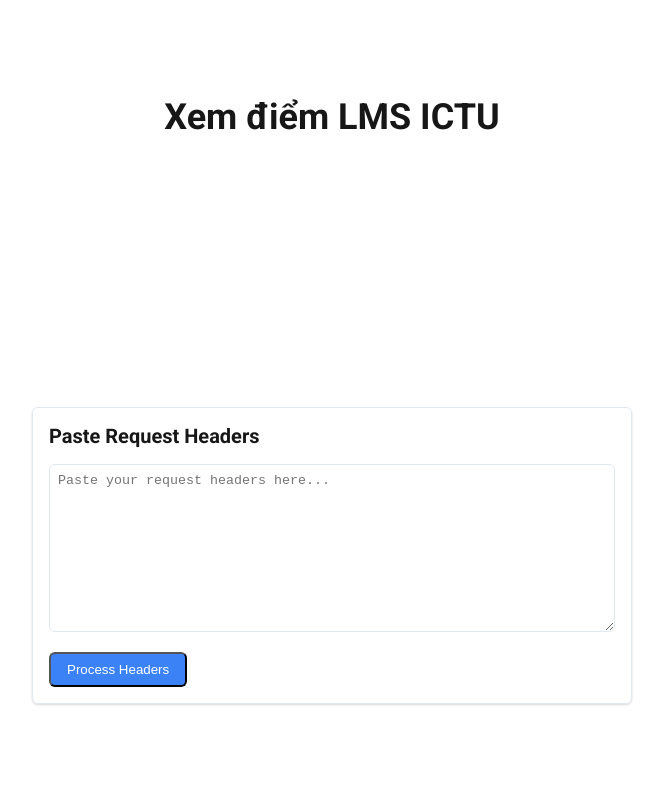
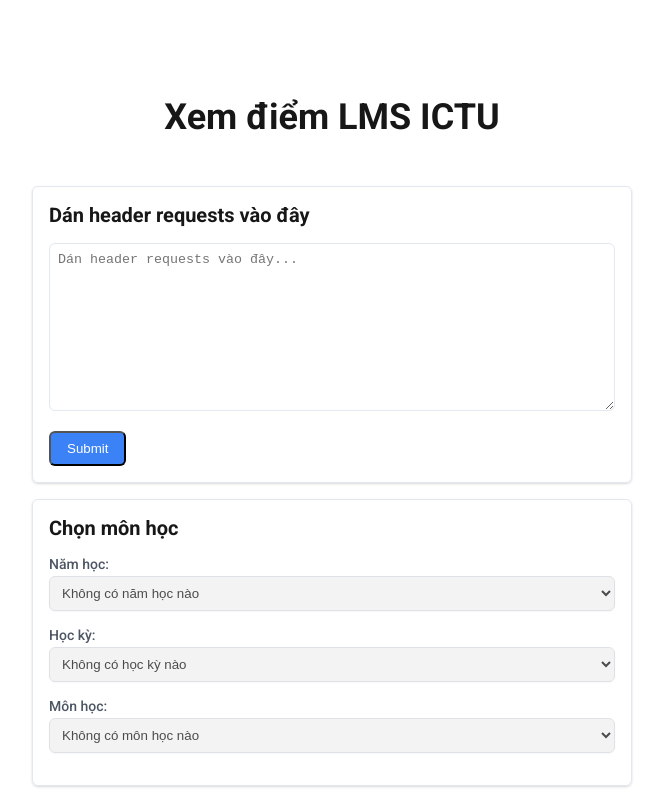
Before and after one commit to hieu356xz/xem-diem-lms, a Next.js app: page / in a window 1280 px wide. Shown: the top 800 px of the page, without its empty margins (308-971 px from the left). Built offline with nearby package versions, Linux system fonts and the light colour scheme.

Commit message:
Refactor with AI, and using react-query to fetching datat

```diff
--- a/package.json
+++ b/package.json
@@ -12,6 +12,7 @@
     "@emotion/react": "^11.14.0",
     "@emotion/styled": "^11.14.1",
     "@mui/material": "^7.2.0",
+    "@tanstack/react-query": "^5.83.0",
     "crc-32": "^1.2.2",
     "moment": "^2.30.1",
     "next": "15.4.1",
--- a/src/app/actions/process.ts
+++ b/src/app/actions/process.ts
@@ -2,15 +2,11 @@
 
 import getICTUQueryParams from "@/utils/get_ictu_query_params";
 import { fetcher } from "./fetcher";
-import { UserProfileResponse } from "../types";
+import { UserProfileResponse, ProcessHeadersResult } from "../types";
 
 export async function processHeaders(
   headersString: string
-): Promise<{
-  headers: Record<string, string>;
-  studentId: number | null;
-  classId: number | null;
-}> {
+): Promise<ProcessHeadersResult> {
   const lines = headersString
     .split("\n")
     .map((line) => line.trim())
@@ -49,11 +45,21 @@
 
   // If studentId is still null, fetch it from the user-profile endpoint
   if (studentId === null) {
-    const userProfile = await fetcher<UserProfileResponse>("user-profile/", {
-      headers,
-    });
-    if (userProfile && userProfile.data && userProfile.data.length > 0) {
-      studentId = userProfile.data[0].id;
+    try {
+      const userProfile = await fetcher<UserProfileResponse>("user-profile/", {
+        headers,
+      });
+
+      if (userProfile && userProfile.data && userProfile.data.length > 0) {
+        studentId = userProfile.data[0].id;
+      } else {
+        // If fetcher returns null or data is empty, it means no user profile found or an issue occurred.
+        // Since fetcher now throws on HTTP errors, this case handles valid responses with no data.
+        throw new Error("Không tìm thấy thông tin sinh viên.");
+      }
+    } catch (error: any) {
+      // Re-throw the error from fetcher or a new error with more context
+      throw new Error(`Đã có lỗi xảy ra: ${error.message || error}`);
     }
   }
 
--- a/src/app/layout.tsx
+++ b/src/app/layout.tsx
@@ -1,5 +1,6 @@
 import type { Metadata } from "next";
 import { Roboto, Roboto_Mono } from "next/font/google";
+import { Provider } from "@/components/Provider";
 import "./globals.css";
 
 const roboto = Roboto({
@@ -25,7 +26,7 @@
   return (
     <html lang="en">
       <body className={`${roboto.variable} ${robotoMono.variable}`}>
-        {children}
+        <Provider>{children}</Provider>
       </body>
     </html>
   );
--- a/src/app/page.tsx
+++ b/src/app/page.tsx
@@ -1,6 +1,6 @@
 "use client";
 
-import { useState } from "react";
+import { useState, useEffect } from "react";
 import HeaderInput from "@/components/HeaderInput";
 import ClassSelector from "@/components/ClassSelector";
 import TestResultsDisplay from "@/components/TestResultsDisplay";
@@ -10,6 +10,11 @@
   const [studentId, setStudentId] = useState<number | null>(null);
   const [classId, setClassId] = useState<number | null>(null);
   const [className, setClassName] = useState<string | null>(null);
+  // const [hasMounted, setHasMounted] = useState(false);
+
+  // useEffect(() => {
+  //   setHasMounted(true);
+  // }, []);
 
   const handleHeadersProcessed = (
     processedHeaders: Record<string, string>,
@@ -26,32 +31,38 @@
     selectedClassName: string
   ) => {
     setClassId(selectedClassId);
-    setClassName(selectedClassName);
+    // setClassName(selectedClassName);
   };
+
+  // console.log("Headers:", headers);
+  // console.log("Student ID:", studentId);
+  // console.log("Class ID:", classId);
+
+  // if (!hasMounted) {
+  //   return null; // Render nothing on the server, or a loading spinner
+  // }
 
   return (
     <main className="main-container">
       <h1 className="main-heading">Xem điểm LMS ICTU</h1>
 
-      {!studentId && (
-        <HeaderInput onHeadersProcessed={handleHeadersProcessed} />
-      )}
+      {<HeaderInput onHeadersProcessed={handleHeadersProcessed} />}
 
-      {studentId && !classId && (
+      {
         <ClassSelector
           headers={headers}
           studentId={studentId}
           onClassSelected={handleClassSelected}
         />
-      )}
+      }
 
-      {studentId && classId && className && (
+      {
         <TestResultsDisplay
           headers={headers}
           classId={classId}
           className={className}
         />
-      )}
+      }
     </main>
   );
 }
--- a/src/components/ClassSelector.tsx
+++ b/src/components/ClassSelector.tsx
@@ -3,16 +3,12 @@
 import { useState, useEffect } from "react";
 import { getAllClasses, getClassDetails } from "@/app/actions/classes";
 import { ClassStudentData, ClassDetailData } from "@/app/types";
+import { useQuery } from "@tanstack/react-query";
 
 type ClassSelectorProps = {
   headers: Record<string, string>;
-  studentId: number;
+  studentId: number | null;
   onClassSelected: (classId: number, className: string) => void;
-};
-
-type SelectOption = {
-  value: string | number;
-  label: string;
 };
 
 export default function ClassSelector({
@@ -20,82 +16,82 @@
   studentId,
   onClassSelected,
 }: ClassSelectorProps) {
-  const [allClasses, setAllClasses] = useState<ClassStudentData[]>([]);
   const [selectedYear, setSelectedYear] = useState<string>("");
   const [selectedSemester, setSelectedSemester] = useState<number | null>(null);
   const [selectedClassId, setSelectedClassId] = useState<number | null>(null);
-  const [loading, setLoading] = useState(true);
-  const [error, setError] = useState<string | null>(null);
+
+  const {
+    data: allClasses,
+    isLoading: isLoadingClasses,
+    error: classesError,
+  } = useQuery<ClassStudentData[]>({
+    queryKey: ["classes", headers, studentId],
+    queryFn: async () => {
+      if (!headers || !studentId) return [];
+      const response = await getAllClasses(headers, studentId);
+      return response?.data || [];
+    },
+    enabled: !!headers && studentId !== null,
+  });
+
+  const {
+    data: classDetails,
+    isLoading: isLoadingClassDetails,
+    error: classDetailsError,
+  } = useQuery<ClassDetailData>({
+    queryKey: ["classDetails", selectedClassId, headers],
+    queryFn: async () => {
+      if (!selectedClassId || !headers) {
+        throw new Error("Class ID or headers are missing.");
+      }
+      const response = await getClassDetails(headers, selectedClassId);
+      if (!response?.data) {
+        throw new Error("Failed to fetch class details.");
+      }
+      return response.data;
+    },
+    enabled: !!selectedClassId && !!headers,
+  });
 
   useEffect(() => {
-    const fetchClasses = async () => {
-      setLoading(true);
-      setError(null);
-      try {
-        const response = await getAllClasses(headers, studentId);
-        if (response && response.data) {
-          setAllClasses(response.data);
-        } else {
-          setError("Failed to fetch classes.");
+    if (selectedClassId && classDetails) {
+      onClassSelected(selectedClassId, classDetails.name);
     }
-      } catch (err: any) {
-        setError(
-          err.message || "An unknown error occurred while fetching classes."
-        );
-      } finally {
-        setLoading(false);
-      }
-    };
+  }, [selectedClassId, classDetails, onClassSelected]);
 
-    if (studentId && Object.keys(headers).length > 0) {
-      fetchClasses();
-    }
-  }, [headers, studentId]);
-
-  const years = Array.from(new Set(allClasses.map((c) => c.namhoc))).map(
+  const years = Array.from(new Set(allClasses?.map((c) => c.namhoc))).map(
     (year) => ({ value: year, label: year })
   );
 
   const semesters = Array.from(
     new Set(
-      allClasses.filter((c) => c.namhoc === selectedYear).map((c) => c.hocky)
+      allClasses?.filter((c) => c.namhoc === selectedYear).map((c) => c.hocky)
     )
   )
     .sort((a, b) => a - b)
     .map((semester) => ({ value: semester, label: `Học kỳ ${semester}` }));
 
   const classesForSelection = allClasses
-    .filter((c) => c.namhoc === selectedYear && c.hocky === selectedSemester)
+    ?.filter((c) => c.namhoc === selectedYear && c.hocky === selectedSemester)
     .map((c) => ({ value: c.class_id, label: `Class ID: ${c.class_id}` }));
 
-  const handleClassSelect = async (classId: number) => {
-    setLoading(true);
-    setError(null);
-    try {
-      const classDetail = await getClassDetails(headers, classId);
-      if (classDetail && classDetail.data) {
-        onClassSelected(classId, classDetail.data.name);
-      } else {
-        setError("Failed to fetch class details.");
-      }
-    } catch (err: any) {
-      setError(
-        err.message || "An unknown error occurred while fetching class details."
-      );
-    } finally {
-      setLoading(false);
-    }
+  const handleClassSelect = (classId: number) => {
+    setSelectedClassId(classId);
   };
 
-  if (loading) return <p>Loading classes...</p>;
-  if (error) return <p className="text-red-500">Error: {error}</p>;
+  if (isLoadingClasses) return <p>Loading classes...</p>;
+  if (classesError)
+    return <p className="error-message">Error: {classesError.message}</p>;
+  if (isLoadingClassDetails) return <p>Loading class details...</p>;
+  if (classDetailsError)
+    return <p className="error-message">Error: {classDetailsError.message}</p>;
 
   return (
     <div className="card">
-      <h2 className="card-title">Select Class</h2>
+      <h2 className="card-title">Chọn môn học</h2>
       <div className="form-group">
         <label htmlFor="year-select" className="form-label">
-          School Year:
+          Năm học:
         </label>
         <select
           id="year-select"
@@ -105,20 +101,27 @@
             setSelectedYear(e.target.value);
             setSelectedSemester(null);
             setSelectedClassId(null);
-          }}>
-          <option value="">Select a year</option>
+          }}
+          disabled={years.length === 0}>
+          {years.length === 0 ? (
+            <option value="">Không có năm học nào</option>
+          ) : (
+            <>
+              <option value="">Chọn 1 năm học</option>
               {years.map((year) => (
                 <option key={year.value} value={year.value}>
                   {year.label}
                 </option>
               ))}
+            </>
+          )}
         </select>
       </div>
 
-      {selectedYear && (
+      {
         <div className="form-group">
           <label htmlFor="semester-select" className="form-label">
-            Semester:
+            Học kỳ:
           </label>
           <select
             id="semester-select"
@@ -127,40 +130,54 @@
             onChange={(e) => {
               setSelectedSemester(parseInt(e.target.value));
               setSelectedClassId(null);
-            }}>
-            <option value="">Select a semester</option>
+            }}
+            disabled={!selectedYear || semesters.length === 0}>
+            {semesters.length === 0 ? (
+              <option value="">Không có học kỳ nào</option>
+            ) : (
+              <>
+                <option value="">Chọn 1 học kỳ</option>
                 {semesters.map((semester) => (
                   <option key={semester.value} value={semester.value}>
                     {semester.label}
                   </option>
                 ))}
+              </>
+            )}
           </select>
         </div>
-      )}
+      }
 
-      {selectedYear && selectedSemester && (
+      {
         <div className="form-group">
           <label htmlFor="class-select" className="form-label">
-            Class:
+            Môn học:
           </label>
           <select
             id="class-select"
             className="select-input"
             value={selectedClassId || ""}
-            onChange={(e) => {
-              const classId = parseInt(e.target.value);
-              setSelectedClassId(classId);
-              handleClassSelect(classId);
-            }}>
-            <option value="">Select a class</option>
-            {classesForSelection.map((cls) => (
+            onChange={(e) => handleClassSelect(parseInt(e.target.value))}
+            disabled={
+              !selectedSemester ||
+              !classesForSelection ||
+              classesForSelection.length === 0
+            }>
+            {!classesForSelection || classesForSelection.length === 0 ? (
+              <option value="">Không có môn học nào</option>
+            ) : (
+              <>
+                <option value="">Chọn 1 môn học</option>
+                {classesForSelection?.map((cls) => (
                   <option key={cls.value} value={cls.value}>
                     {cls.label}
                   </option>
                 ))}
+              </>
+            )}
           </select>
         </div>
-      )}
+      }
     </div>
   );
 }
--- a/src/components/HeaderInput.tsx
+++ b/src/components/HeaderInput.tsx
@@ -1,7 +1,8 @@
 "use client";
 
-import { useState } from "react";
+import { useMutation } from "@tanstack/react-query";
 import { processHeaders } from "@/app/actions/process";
+import { ProcessHeadersResult } from "@/app/types";
 
 type HeaderInputProps = {
   onHeadersProcessed: (
@@ -12,41 +13,42 @@
 };
 
 export default function HeaderInput({ onHeadersProcessed }: HeaderInputProps) {
-  const [headersString, setHeadersString] = useState("");
-  const [loading, setLoading] = useState(false);
-  const [error, setError] = useState<string | null>(null);
+  const mutation = useMutation<ProcessHeadersResult, Error, string>({
+    mutationFn: (headersText) => processHeaders(headersText),
+    onSuccess: (result) => {
+      onHeadersProcessed(result.headers, result.studentId, result.classId);
+    },
+    onError: (error) => {
+      console.error("Header processing error:", error);
+    },
+  });
 
-  const handleSubmit = async () => {
-    setLoading(true);
-    setError(null);
-    try {
-      const { headers, studentId, classId } = await processHeaders(
-        headersString
-      );
-      onHeadersProcessed(headers, studentId, classId);
-    } catch (err: any) {
-      setError(err.message || "An unknown error occurred.");
-    } finally {
-      setLoading(false);
-    }
+  const handleSubmit = (e: React.FormEvent<HTMLFormElement>) => {
+    e.preventDefault();
+    const formData = new FormData(e.currentTarget);
+    const headersText = formData.get("headers-textarea") as string;
+    mutation.mutate(headersText);
   };
 
   return (
     <div className="card">
-      <h2 className="card-title">Paste Request Headers</h2>
+      <h2 className="card-title">Dán header requests vào đây</h2>
+      <form onSubmit={handleSubmit}>
         <textarea
           className="textarea-input"
+          name="headers-textarea"
           rows={10}
-        placeholder="Paste your request headers here..."
-        value={headersString}
-        onChange={(e) => setHeadersString(e.target.value)}></textarea>
+          placeholder="Dán header requests vào đây..."></textarea>
         <button
           className="button-primary"
-        onClick={handleSubmit}
-        disabled={loading}>
-        {loading ? "Processing..." : "Process Headers"}
+          type="submit"
+          disabled={mutation.isPending}>
+          {mutation.isPending ? "Đang xử lý..." : "Submit"}
         </button>
-      {error && <p className="error-message">{error}</p>}
+      </form>
+      {mutation.error && (
+        <p className="error-message">{mutation.error.message}</p>
+      )}
     </div>
   );
 }
--- a/src/components/TestResultsDisplay.tsx
+++ b/src/components/TestResultsDisplay.tsx
@@ -1,13 +1,14 @@
 "use client";
 
-import { useState, useEffect } from "react";
+import { useState } from "react";
 import { getAllTestResults, getTestDetails } from "@/app/actions/tests";
-import { AllTestResultsResponse, TestDetailData } from "@/app/types";
+import { TestDetailData, TestResultData } from "@/app/types";
+import { useQuery } from "@tanstack/react-query";
 
 type TestResultsDisplayProps = {
   headers: Record<string, string>;
-  classId: number;
-  className: string;
+  classId: number | null;
+  className: string | null;
 };
 
 type WeekOption = {
@@ -20,79 +21,69 @@
   classId,
   className,
 }: TestResultsDisplayProps) {
-  const [testResults, setTestResults] = useState<AllTestResultsResponse | null>(
-    null
-  );
   const [selectedWeek, setSelectedWeek] = useState<number | null>(null);
-  const [detailedTest, setDetailedTest] = useState<TestDetailData | null>(null);
-  const [loading, setLoading] = useState(true);
-  const [error, setError] = useState<string | null>(null);
   const [expandedTestId, setExpandedTestId] = useState<number | null>(null);
 
-  useEffect(() => {
-    const fetchTestResults = async () => {
-      if (!selectedWeek) return;
+  const {
+    data: testResults,
+    isLoading: isLoadingTestResults,
+    error: testResultsError,
+  } = useQuery<TestResultData[]>({
+    queryKey: ["testResults", headers, classId, selectedWeek],
+    queryFn: async () => {
+      if (!headers || !classId || selectedWeek === null) return [];
+      const response = await getAllTestResults(headers, classId, selectedWeek);
+      console.log("Test results response:", response);
+      return response?.data || [];
+    },
+    enabled: !!headers && !!classId && selectedWeek !== null,
+  });
 
-      setLoading(true);
-      setError(null);
-      try {
-        const response = await getAllTestResults(
-          headers,
-          classId,
-          selectedWeek
-        );
-        if (response) {
-          setTestResults(response);
-        } else {
-          setError("Failed to fetch test results.");
-        }
-      } catch (err: any) {
-        setError(
-          err.message ||
-            "An unknown error occurred while fetching test results."
-        );
-      } finally {
-        setLoading(false);
+  const {
+    data: detailedTest,
+    isLoading: isLoadingDetailedTest,
+    error: detailedTestError,
+  } = useQuery<TestDetailData>({
+    queryKey: ["detailedTest", expandedTestId, headers],
+    queryFn: async () => {
+      if (!expandedTestId || !headers) {
+        throw new Error("Test ID or headers are missing.");
       }
-    };
+      const response = await getTestDetails(headers, expandedTestId);
+      console.log("Detailed test response:", response);
+      if (!response?.data || response.data.length === 0) {
+        throw new Error("Failed to fetch test details.");
+      }
+      return response.data[0];
+    },
+    enabled: !!expandedTestId && !!headers,
+  });
 
-    fetchTestResults();
-  }, [headers, classId, selectedWeek]);
-
-  const handleTestClick = async (testId: number) => {
+  const handleTestClick = (testId: number) => {
     if (expandedTestId === testId) {
       setExpandedTestId(null);
-      setDetailedTest(null);
-      return;
-    }
-
-    setLoading(true);
-    setError(null);
-    try {
-      const response = await getTestDetails(headers, testId);
-      if (response && response.data && response.data.length > 0) {
-        setDetailedTest(response.data[0]);
-        setExpandedTestId(testId);
-      } else {
-        setError("Failed to fetch test details.");
-      }
-    } catch (err: any) {
-      setError(
-        err.message || "An unknown error occurred while fetching test details."
-      );
-    } finally {
-      setLoading(false);
+    } else {
+      setExpandedTestId(testId);
     }
   };
 
+  console.log("class ID:", classId);
+  console.log("selected week:", selectedWeek);
+  console.log("test results:", testResults);
+  console.log("detailed test:", detailedTest);
+
   const weeks: WeekOption[] = Array.from(
-    new Set(testResults?.data.map((test) => test.week) || [])
+    new Set(testResults?.map((test) => test.week) || [])
   )
     .sort((a, b) => a - b)
     .map((week) => ({ value: week, label: `Week ${week}` }));
 
-  if (loading && !testResults) return <p>Loading test results...</p>;
-  if (error) return <p className="text-red-500">Error: {error}</p>;
+  if (isLoadingTestResults) return <p>Loading test results...</p>;
+  if (testResultsError)
+    return <p className="error-message">Error: {testResultsError.message}</p>;
+  if (isLoadingDetailedTest) return <p>Loading test details...</p>;
+  if (detailedTestError)
+    return <p className="error-message">Error: {detailedTestError.message}</p>;
 
   return (
     <div className="card">
@@ -116,10 +107,10 @@
         </select>
       </div>
 
-      {selectedWeek && testResults && testResults.data.length > 0 ? (
+      {selectedWeek && testResults && testResults.length > 0 ? (
         <div>
           <h3 className="section-title">Tests for Week {selectedWeek}</h3>
-          {testResults.data.map((test) => (
+          {testResults.map((test) => (
             <div key={test.id} className="test-item">
               <div
                 className="test-item-header"
```
Also changed, not shown: src/app/actions/classes.ts (+5 -5 lines), src/app/actions/fetcher.ts (+17 -6 lines), src/app/actions/tests.ts (+16 -10 lines), src/app/types.ts (+7 -7 lines), src/components/Provider.tsx (added, +18 -0 lines), 1 other file (tests, documents, lock files or other folders). Lines whose indentation alone changed are shown as unchanged.
